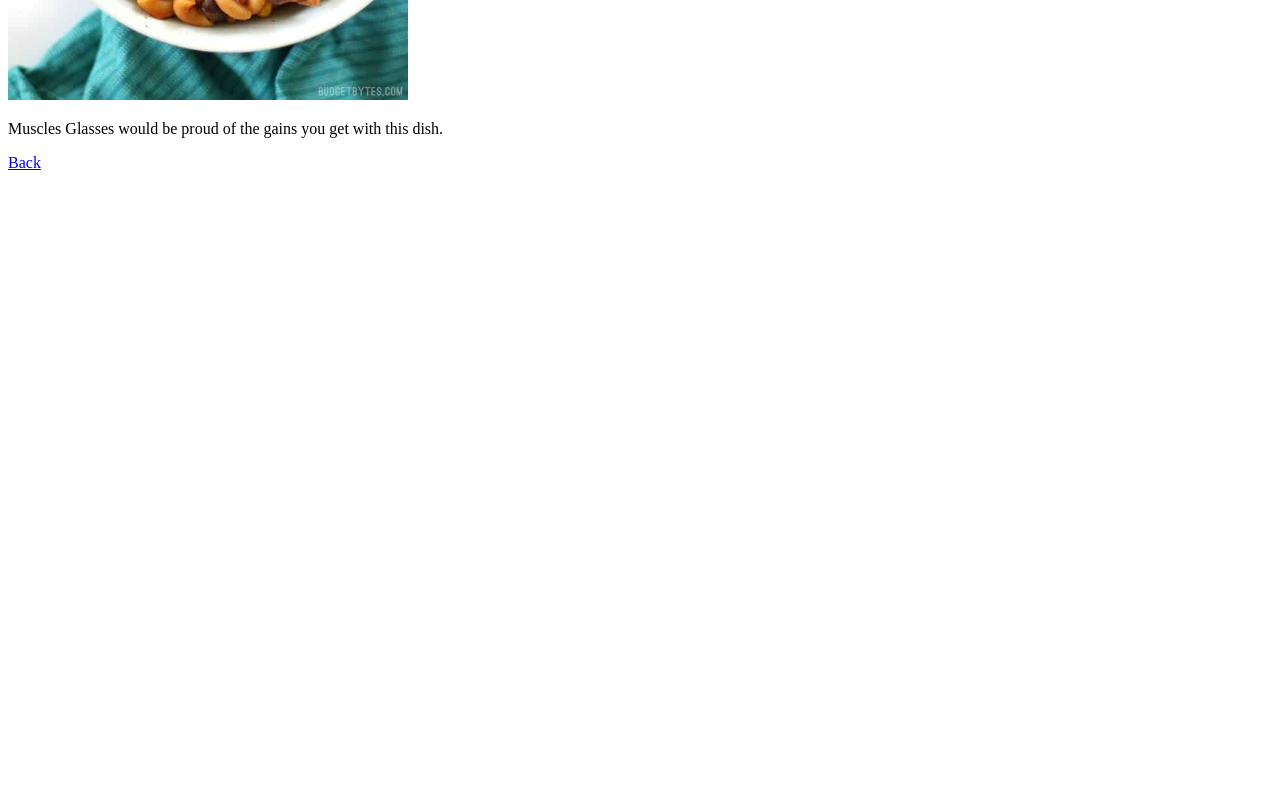
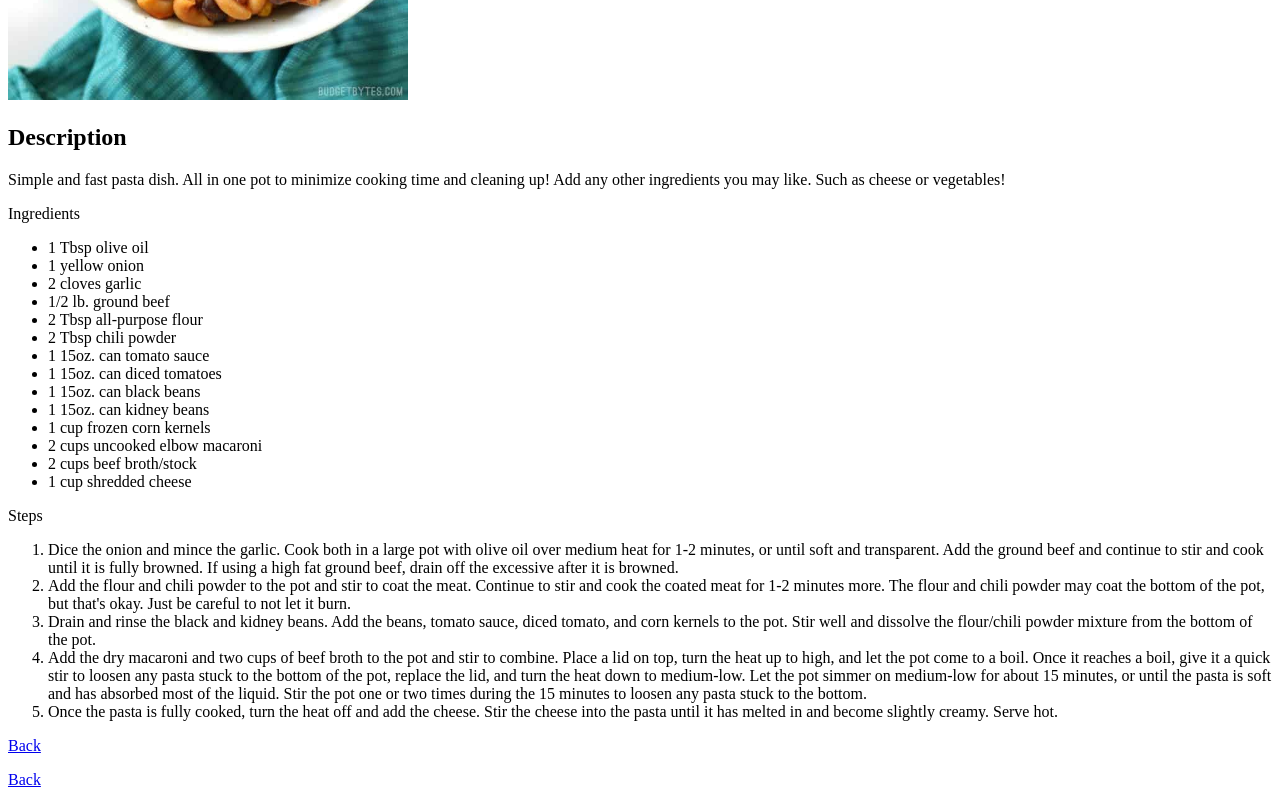
Before and after one commit to C-JOM/odin-recipes, a plain HTML site: page recipes/pasta/pasta.html in a window 1280 px wide. Shown: the part 480-1285 px from the top of the page. Before the commit the page ends 800 px from the top, so only its background shows below. Drawn offline with Linux system fonts and the light colour scheme.

Commit message:
Finished pasta.html Made lists for ingredients and steps.

```diff
--- a/recipes/pasta/pasta.html
+++ b/recipes/pasta/pasta.html
@@ -11,10 +11,41 @@
     alt="One Pot Chili Pasta"
     width="400"
     height="500">
-    <p>
-        Muscles Glasses would be proud of the gains you get with this dish.
-    </p>
 
+<h2>Description</h2>
+Simple and fast pasta dish. All in one pot to minimize cooking time and cleaning up! Add any other ingredients you may like. Such as cheese or vegetables!
+
+<p>
+Ingredients
+<ul>
+    <li> 1 Tbsp olive oil </li>
+    <li> 1 yellow onion </li>
+    <li> 2 cloves garlic </li>
+    <li> 1/2 lb. ground beef </li>
+    <li> 2 Tbsp all-purpose flour </li>
+    <li> 2 Tbsp chili powder </li>
+    <li> 1 15oz. can tomato sauce </li>
+    <li> 1 15oz. can diced tomatoes </li>
+    <li> 1 15oz. can black beans </li>
+    <li> 1 15oz. can kidney beans </li>
+    <li> 1 cup frozen corn kernels </li>
+    <li> 2 cups uncooked elbow macaroni </li>
+    <li> 2 cups beef broth/stock </li>
+    <li> 1 cup shredded cheese </li>
+</ul>
+</p>
+
+<p>Steps
+<ol>
+    <li>Dice the onion and mince the garlic. Cook both in a large pot with olive oil over medium heat for 1-2 minutes, or until soft and transparent. Add the ground beef and continue to stir and cook until it is fully browned. If using a high fat ground beef, drain off the excessive after it is browned.</li>
+    <li>Add the flour and chili powder to the pot and stir to coat the meat. Continue to stir and cook the coated meat for 1-2 minutes more. The flour and chili powder may coat the bottom of the pot, but that's okay. Just be careful to not let it burn.</li>
+    <li>Drain and rinse the black and kidney beans. Add the beans, tomato sauce, diced tomato, and corn kernels to the pot. Stir well and dissolve the flour/chili powder mixture from the bottom of the pot.</li>
+    <li>Add the dry macaroni and two cups of beef broth to the pot and stir to combine. Place a lid on top, turn the heat up to high, and let the pot come to a boil. Once it reaches a boil, give it a quick stir to loosen any pasta stuck to the bottom of the pot, replace the lid, and turn the heat down to medium-low. Let the pot simmer on medium-low for about 15 minutes, or until the pasta is soft and has absorbed most of the liquid. Stir the pot one or two times during the 15 minutes to loosen any pasta stuck to the bottom.</li>
+    <li>Once the pasta is fully cooked, turn the heat off and add the cheese. Stir the cheese into the pasta until it has melted in and become slightly creamy. Serve hot.</li>
+</ol>
+        <p>
+            <a href="../../index.html">Back</a>
+        </p>
 
     <p>
         <a href="../../index.html">Back</a>
```
